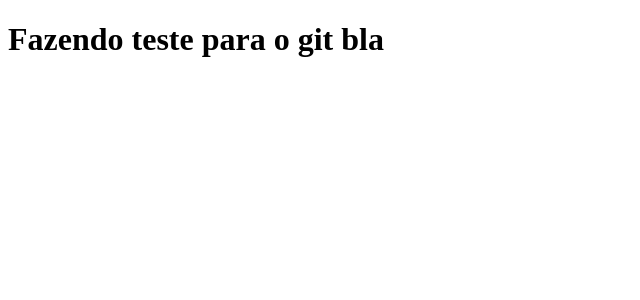
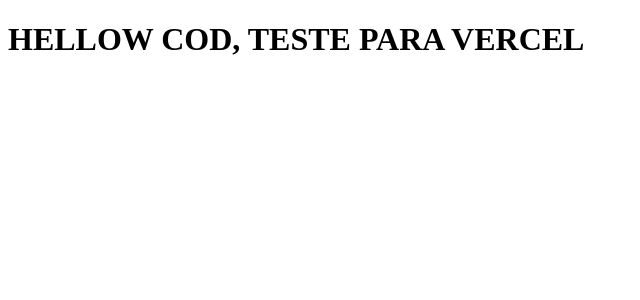
Before and after one commit to terisco/clone-tabnews, a Next.js app: page / in a window 1280 px wide. Shown: the top 300 px of the page, without its empty margins (0-640 px from the left). Built offline with nearby package versions, Linux system fonts and the light colour scheme.

Commit message:
atualização

```diff
--- a/pages/index.js
+++ b/pages/index.js
@@ -1,5 +1,5 @@
 function Home() {
-  return <h1>Fazendo teste para o git bla</h1>;
+  return <h1>HELLOW COD, TESTE PARA VERCEL</h1>;
 }
 
 export default Home;
```
